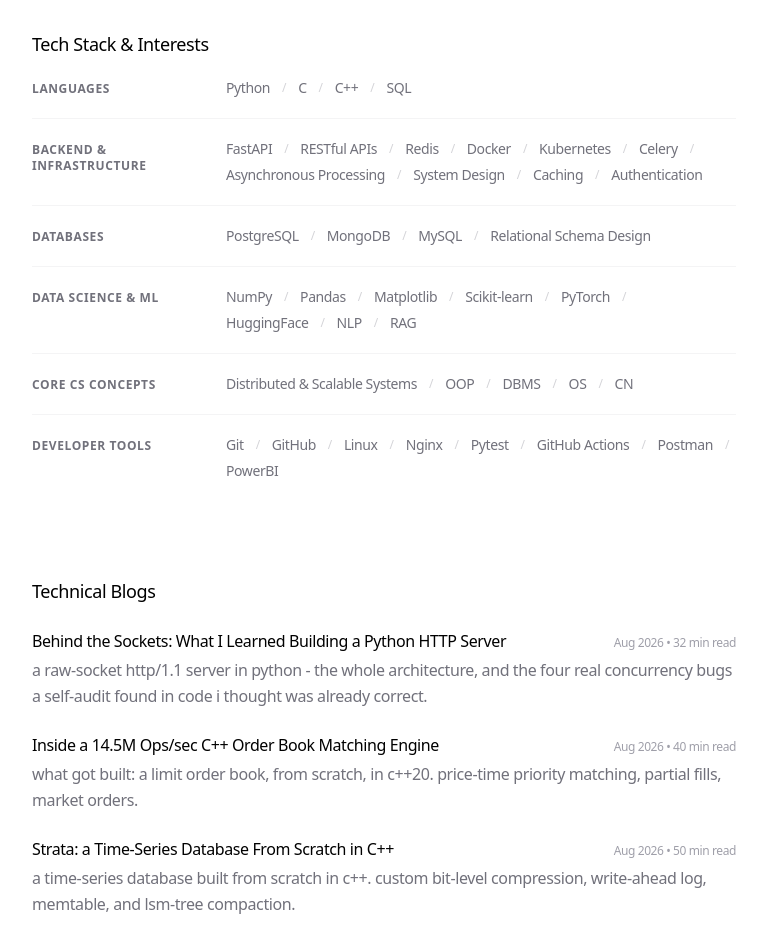
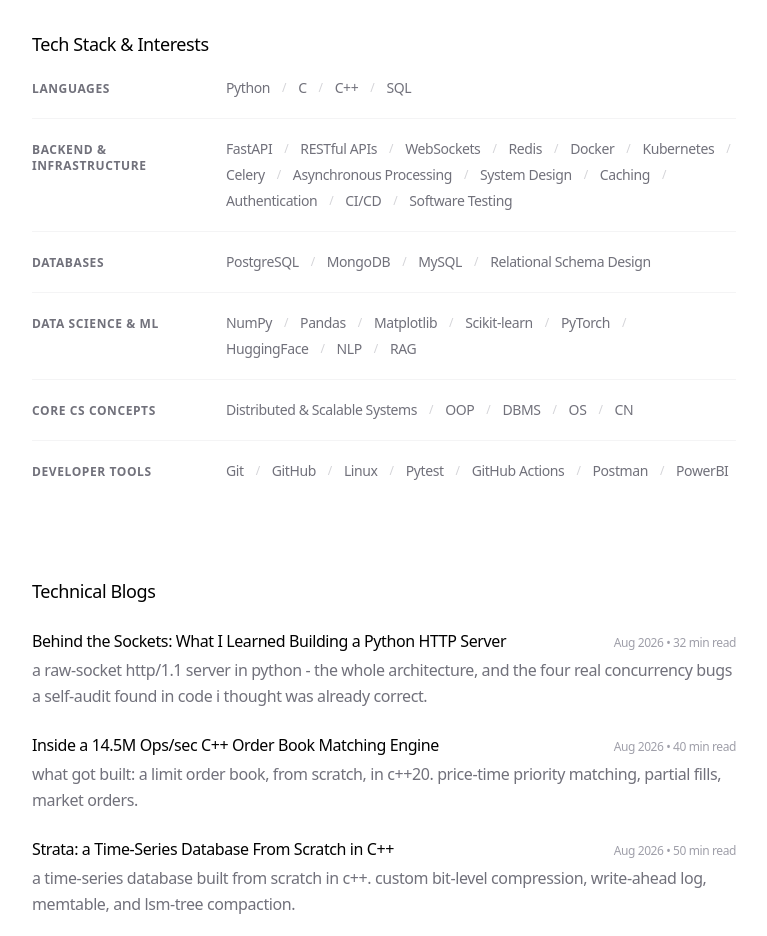
Before and after one commit to kankaniakshat185/portfolio, a Next.js app: page / in a window 1280 px wide. Shown: the part 5060-5996 px from the top of the page, without its empty margins (256-1023 px from the left). Built offline with nearby package versions, Linux system fonts and the light colour scheme; no server answers.

Commit message:
Update page.tsx

```diff
--- a/app/page.tsx
+++ b/app/page.tsx
@@ -256,7 +256,7 @@
               },
               {
                 category: 'Backend & Infrastructure',
-                items: ['FastAPI', 'RESTful APIs', 'Redis', 'Docker', 'Kubernetes', 'Celery', 'Asynchronous Processing', 'System Design', 'Caching', 'Authentication']
+                items: ['FastAPI', 'RESTful APIs', 'WebSockets', 'Redis', 'Docker', 'Kubernetes', 'Celery', 'Asynchronous Processing', 'System Design', 'Caching', 'Authentication', 'CI/CD', 'Software Testing']
               },
               {
                 category: 'Databases',
@@ -272,7 +272,7 @@
               },
               {
                 category: 'Developer Tools',
-                items: ['Git', 'GitHub', 'Linux', 'Nginx', 'Pytest', 'GitHub Actions', 'Postman', 'PowerBI']
+                items: ['Git', 'GitHub', 'Linux', 'Pytest', 'GitHub Actions', 'Postman', 'PowerBI']
               }
             ].map((group) => (
               <div key={group.category} className="py-5 first:pt-0 last:pb-0 flex flex-col sm:flex-row sm:items-baseline gap-2 sm:gap-6 border-b border-zinc-100 dark:border-zinc-900/50 last:border-b-0">
```
